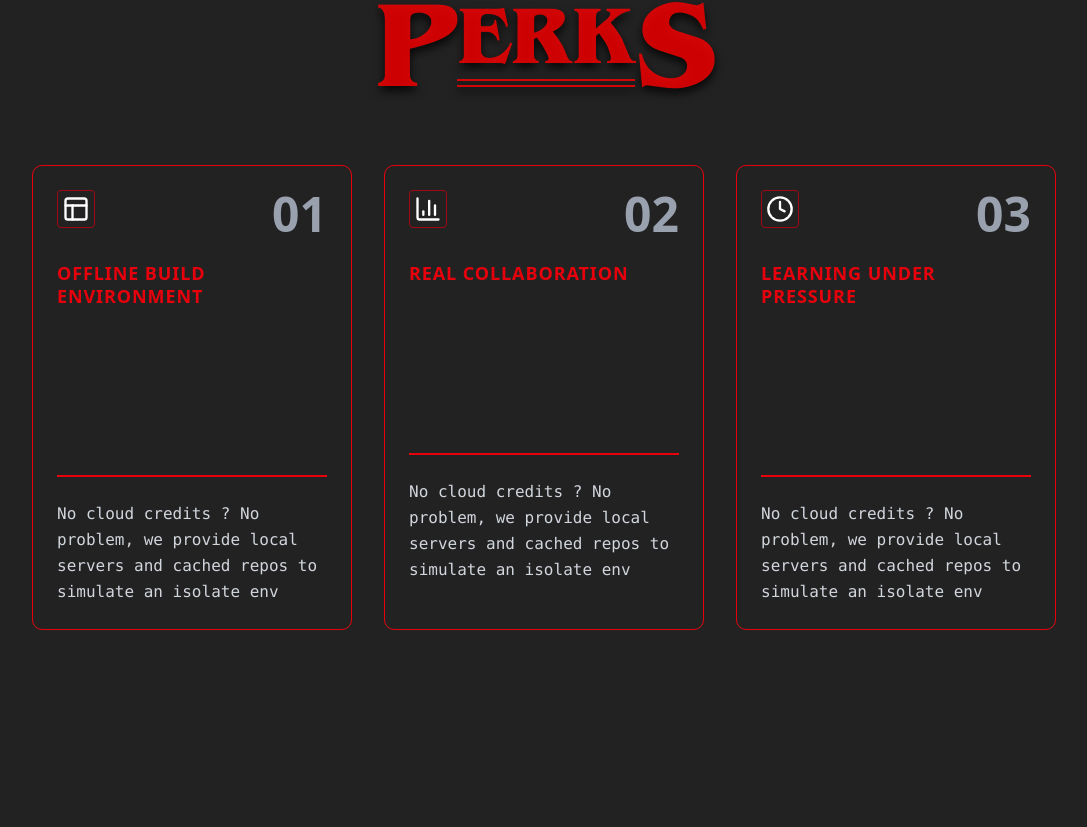
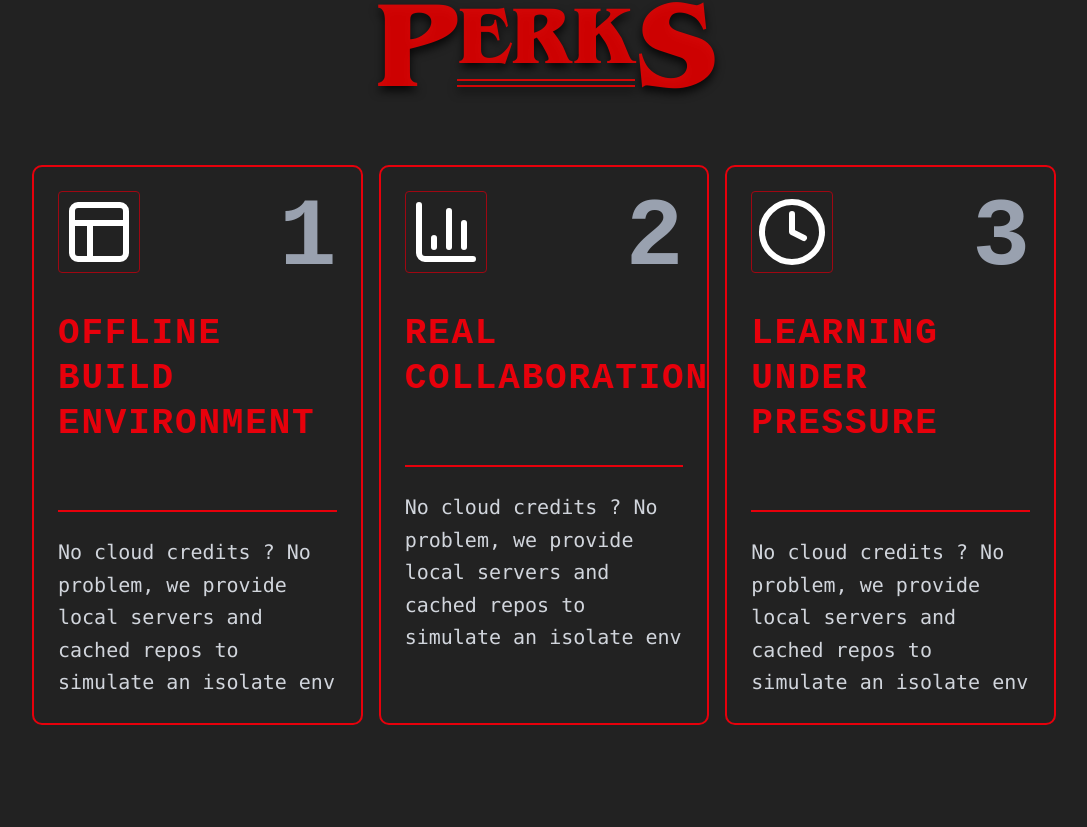
Before and after one commit to Magistics/HackInverse-Website, a React (Vite) app: page / in a window 1280 px wide. Shown: the part 5353-6180 px from the top of the page, without its empty margins (96-1183 px from the left). Built offline with nearby package versions, Linux system fonts and the light colour scheme; a web font is replaced by a local one.

Commit message:
fix: standardize perk numbers and enhance card styling in PerksSection

```diff
--- a/src/components/Perks/PerksSection.jsx
+++ b/src/components/Perks/PerksSection.jsx
@@ -6,21 +6,21 @@ export default function PerksSection() {
   const perks = [
     {
       id: 1,
-      number: '01',
+      number: '1',
       icon: Layout2,
       title: 'OFFLINE BUILD ENVIRONMENT',
       description: 'No cloud credits ? No problem, we provide local servers and cached repos to simulate an isolate env',
     },
     {
       id: 2,
-      number: '02',
+      number: '2',
       icon: BarChart3,
       title: 'REAL COLLABORATION',
       description: 'No cloud credits ? No problem, we provide local servers and cached repos to simulate an isolate env',
     },
     {
       id: 3,
-      number: '03',
+      number: '3',
       icon: Clock,
       title: 'LEARNING UNDER PRESSURE',
       description: 'No cloud credits ? No problem, we provide local servers and cached repos to simulate an isolate env',
@@ -40,36 +40,36 @@ export default function PerksSection() {
                 />
 
         {/* Cards Grid */}
-        <div className=" grid grid-cols-1 md:grid-cols-2 lg:grid-cols-3 gap-6 md:gap-8 justify-items-center">
+        <div className=" grid grid-cols-1 md:grid-cols-2 lg:grid-cols-3 gap-2 md:gap-4 justify-items-center spline-mono">
           {perks.map((perk) => {
             const IconComponent = perk.icon;
             return (
               <div
                 key={perk.id}
-                className="relative w-full max-w-[20rem] rounded-[10px] border border-red-600 overflow-hidden group hover:shadow-lg hover:shadow-red-600/50 transition-all duration-300"
+                className="relative w-full rounded-[10px] border-2 border-red-600 overflow-hidden group hover:shadow-lg hover:shadow-red-600/50 transition-all duration-300"
               >
                 {/* Card Content */}
                 <div className="p-4 md:p-6 h-full flex flex-col">
                   {/* Header: Icon and Number */}
                   <div className="flex items-start justify-between mb-6">
                     <div className="border border-red-800 p-1 rounded">
-                      <IconComponent size={28} className="text-white" />
+                      <IconComponent size={72} className="text-white" />
                     </div>
-                    <div className="text-4xl md:text-5xl font-bold text-gray-400">
+                    <div className="text-4xl md:text-8xl font-bold text-gray-400">
                       {perk.number}
                     </div>
                   </div>
 
                   {/* Title */}
-                  <h3 className="text-red-600 font-bold text-[1.2rem] md:text-lg tracking-wider mb-6 leading-tight">
+                  <h3 className="text-red-600 font-semibold text-[1.5rem] md:text-4xl tracking-wider leading-tight">
                     {perk.title}
                   </h3>
 
                   {/* Divider */}
-                  <div className="h-0.5 mt-36 bg-red-600 mb-6"></div>
+                  <div className="h-0.5 mt-8 md:mt-16 bg-red-600 mb-6"></div>
 
                   {/* Description */}
-                  <p className="text-gray-300 text-sm md:text-base leading-relaxed font-mono flex-grow">
+                  <p className="text-gray-300 text-sm md:text-xl leading-relaxed font-mono grow">
                     {perk.description}
                   </p>
                 </div>
```
